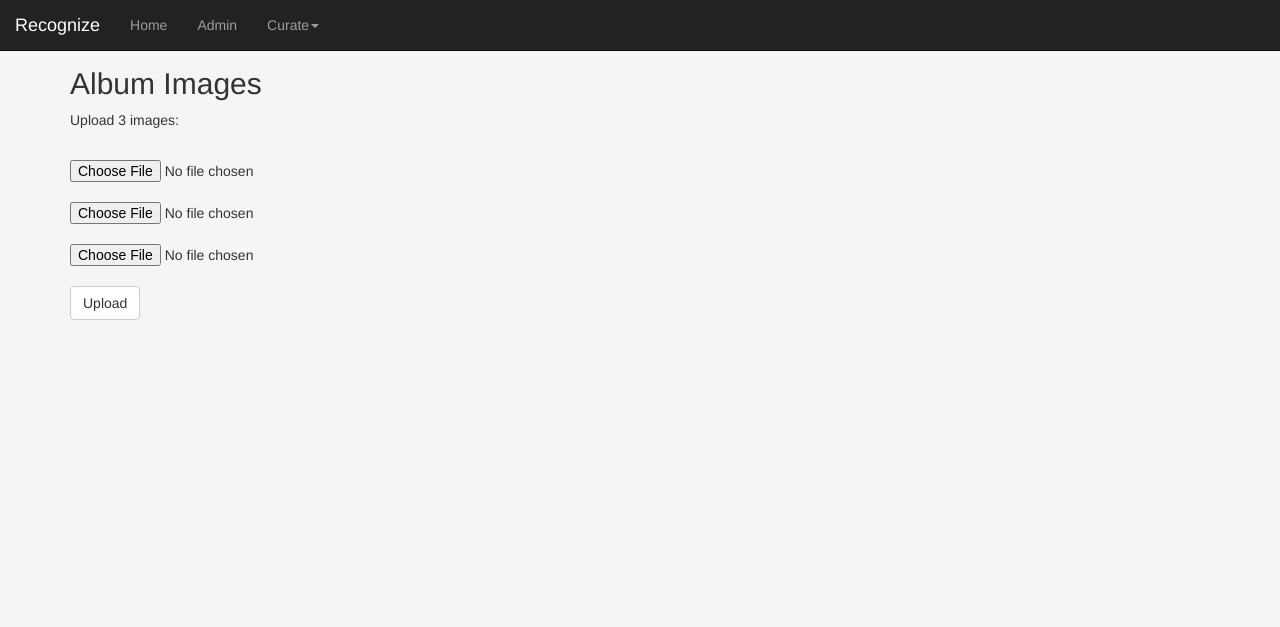
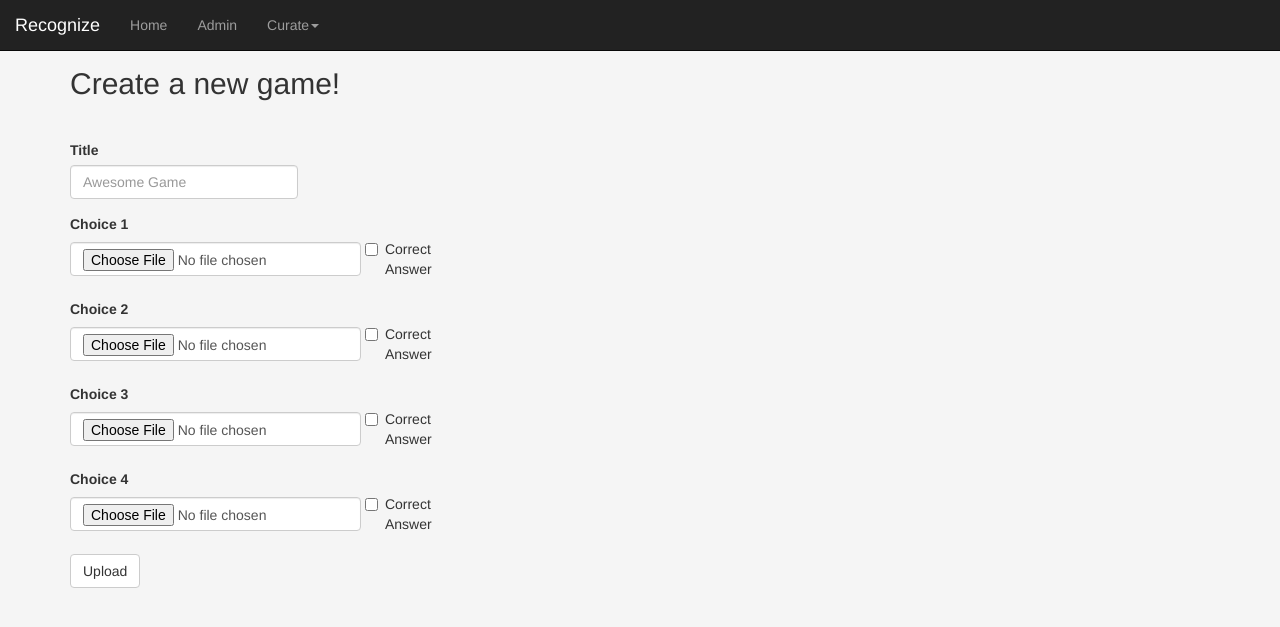
Before and after one commit to nischalshrestha/recognize, a Python web app: template templates/match.html in a window 1280 px wide. Shown: the top 627 px of the page. Run offline with Jinja, Linux system fonts and the light colour scheme; the template is opened without the code that fills it, so the values that code supplies are empty; some libraries are stand-ins or nearby versions.

Commit message:
Added a basic form for creating Match games

```diff
--- a/recognize_api.py
+++ b/recognize_api.py
@@ -42,8 +42,8 @@ def query_image(exp):
         searchType="image",
         imgColorType='color',
         siteSearchFilter='e',
-        siteSearch='https://pixabay.com',
-        # imgSize='medium', #Let's not restrict size; we can resize later.
+        siteSearch='https://pixabay.com', # Sites like these don't allow URLs on external sites
+        # imgSize='medium', #Let's not restrict size for now
         imgType='photo',
         safe='high',
         rights='cc_publicdomain',
--- a/static/css/base.css
+++ b/static/css/base.css
@@ -46,6 +46,10 @@ form label {
   display: inline-block;
 }
 
+.form-control {
+    width: 20%;
+}
+
 .form-signin input[type="text"] {
     font-size: 16px;
     height: auto;
--- a/templates/match.html
+++ b/templates/match.html
@@ -7,7 +7,7 @@
     <script src="js/jquery-1.11.3.min.js"></script>
     <link rel="stylesheet" href="/bootstrap/css/bootstrap.min.css">
     <script src="js/bootstrap.min.js"></script>
-    <!-- <link rel="stylesheet" href="/css/base.css"> -->
+    <link rel="stylesheet" href="/css/base.css">
     <!-- <link rel="stylesheet" href="/bootstrap/css/bootstrap-responsive.css"> -->
     <style>
         body {
@@ -45,15 +45,48 @@
 
     <output id="outputLog"></output>
 
-    <h2>Album Images</h2>
+    <!-- Insert a table displaying recently created games, perhaps with pagination to show more -->
+
+    <h2>Create a new game!</h2>
+    <br>
     <!-- Add a from with submit button to generate 4 distinct images -->
-    <p>Upload 3 images:</p>
-    <br>
     <form action="/upload" enctype="multipart/form-data" method="post">
-        <div><input id="album_image_1" type="file" name="img_1"/></div><br>
-        <div><input id="album_image_2" type="file" name="img_2"/></div><br>
-        <div><input id="album_image_3" type="file" name="img_3"/></div><br>
-        <!-- <div><input id="upload_image" type="submit" value="Upload"></div> -->
+        <label for="gameTitle">Title</label>
+        <div class="form-group">
+            <input class="form-control" type="text" id="gameTitle" placeholder="Awesome Game">
+        </div>
+        <label for="album_image_1">Choice 1</label>
+        <div class="form-inline">
+            <input class="form-control" id="album_image_1" type="file" name="img_1"/>
+            <label class="checkbox-inline">
+                <input id="correct_answer" type="checkbox"> Correct Answer
+            </label>
+        </div>
+        <br>
+        <label for="album_image_2">Choice 2</label>
+        <div class="form-inline">
+            <input class="form-control" id="album_image_2" type="file" name="img_2"/>
+            <label class="checkbox-inline">
+                <input id="correct_answer" type="checkbox"> Correct Answer
+            </label>
+        </div>
+        <br>
+        <label for="album_image_3">Choice 3</label>
+        <div class="form-inline">
+            <input class="form-control" id="album_image_3" type="file" name="img_3"/>
+            <label class="checkbox-inline">
+                <input id="correct_answer" type="checkbox"> Correct Answer
+            </label>
+        </div>
+        <br>
+        <label for="album_image_4">Choice 4</label>
+        <div class="form-inline">
+            <input class="form-control" id="album_image_4" type="file" name="img_4"/>
+            <label class="checkbox-inline">
+                <input id="correct_answer" type="checkbox"> Correct Answer
+            </label>
+        </div>
+        <br>
         <button id="upload_image" type="submit" class="btn btn-default">Upload</button>
     </form>
 
```
